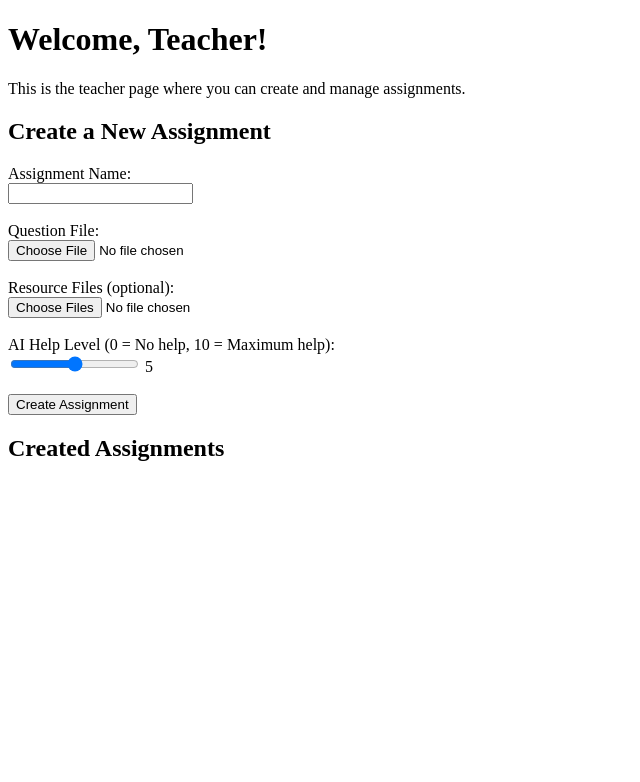
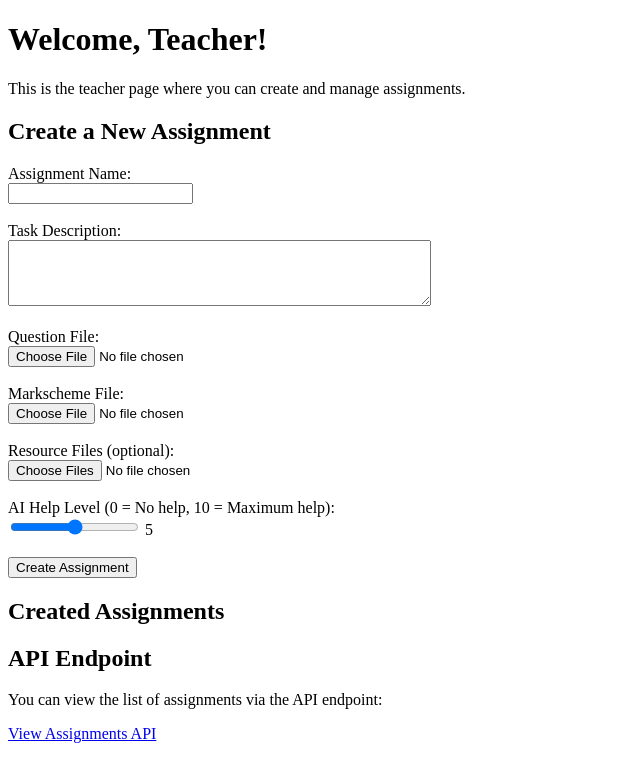
Before and after one commit to ArthurAllilaire/icnoslack, a Flask app: page /teacher in a window 1280 px wide. Shown: the top 782 px of the page, without its empty margins (0-640 px from the left). Run offline with Flask 3, Linux system fonts and the light colour scheme.

Commit message:
feat(teacher.html form)

```diff
--- a/app.py
+++ b/app.py
@@ -1,8 +1,10 @@
-from flask import Flask, render_template, request
+from flask import Flask, render_template, request, redirect, url_for, jsonify
 import os
 import createAssignment as ca
 
 app = Flask(__name__)
+
+assignments = []
 
 @app.route('/')
 def home():
--- a/templates/teacher.html
+++ b/templates/teacher.html
@@ -5,77 +5,9 @@
     <meta name="viewport" content="width=device-width, initial-scale=1.0">
     <title>Teacher Page</title>
     <script>
-        // Array to store the assignments
-        let assignments = [];
-
-        // Function to handle the assignment creation
-        function createAssignment(event) {
-            event.preventDefault(); // Prevent form submission (page reload)
-
-            // Get the values from the form
-            const assignmentName = document.getElementById("assignmentName").value;
-            const questionFile = document.getElementById("questionFile").files[0];
-            const resourceFiles = document.getElementById("resourceFiles").files;
-            const aiHelpLevel = document.getElementById("aiHelpLevel").value;
-
-            // Check if the assignment name and question file are provided
-            if (!assignmentName || !questionFile) {
-                alert("Please provide an assignment name and a question file.");
-                return;
-            }
-
-            // Create an object to store the assignment details
-            const newAssignment = {
-                name: assignmentName,
-                questionFile: questionFile.name,
-                resourceFiles: Array.from(resourceFiles).map(file => file.name),
-                aiHelpLevel: aiHelpLevel
-            };
-
-            // Add the new assignment to the assignments array
-            assignments.push(newAssignment);
-
-            // Display the assignments on the page
-            displayAssignments();
-
-            // Clear the form fields after submission
-            document.getElementById("assignmentForm").reset();
-        }
-
-        // Function to display the list of assignments
-        function displayAssignments() {
-            const assignmentsList = document.getElementById("assignmentsList");
-            assignmentsList.innerHTML = ""; // Clear current list
-
-            // Loop through the assignments array and display each assignment
-            assignments.forEach((assignment, index) => {
-                const assignmentDiv = document.createElement("div");
-                assignmentDiv.classList.add("assignment");
-                assignmentDiv.innerHTML = `
-                    <h3>Assignment ${index + 1}: ${assignment.name}</h3>
-                    <p>Question File: <a href="#" onclick="alert('Downloading: ${assignment.questionFile}')">${assignment.questionFile}</a></p>
-                    <p>Resource Files: ${assignment.resourceFiles.map(file =>
-                        `<a href="#" onclick="alert('Downloading: ${file}')">${file}</a>`).join(", ")}</p>
-                    <p>AI Help Level: ${assignment.aiHelpLevel}</p>
-                    <button onclick="deleteAssignment(${index})">Delete Assignment</button>
-                `;
-                assignmentsList.appendChild(assignmentDiv);
-            });
-        }
-
-        // Function to update the display of the help level as the slider is moved
         function updateHelpLevel() {
-            const helpLevel = document.getElementById("aiHelpLevel").value;
-            document.getElementById("helpLevelDisplay").innerText = helpLevel;
-        }
-
-        // Function to delete an assignment by index
-        function deleteAssignment(index) {
-            // Remove the assignment from the array
-            assignments.splice(index, 1);
-
-            // Re-render the assignments list
-            displayAssignments();
+            const helpLevel = document.getElementById('aiHelpLevel').value;
+            document.getElementById('helpLevelDisplay').innerText = helpLevel;
         }
     </script>
 </head>
@@ -84,12 +16,18 @@
     <p>This is the teacher page where you can create and manage assignments.</p>
 
     <h2>Create a New Assignment</h2>
-    <form id="assignmentForm" onsubmit="createAssignment(event)">
+    <form action="{{ url_for('uploadAssignment') }}" method="POST" enctype="multipart/form-data">
         <label for="assignmentName">Assignment Name:</label><br>
         <input type="text" id="assignmentName" name="assignmentName" required><br><br>
 
+        <label for="taskDescription">Task Description:</label><br>
+        <textarea id="taskDescription" name="taskDescription" rows="4" cols="50"></textarea><br><br>
+
         <label for="questionFile">Question File:</label><br>
         <input type="file" id="questionFile" name="questionFile" required><br><br>
+
+        <label for="markschemeFile">Markscheme File:</label><br>
+        <input type="file" id="markschemeFile" name="markschemeFile" required><br><br>
 
         <label for="resourceFiles">Resource Files (optional):</label><br>
         <input type="file" id="resourceFiles" name="resourceFiles" multiple><br><br>
@@ -102,7 +40,23 @@
     </form>
 
     <h2>Created Assignments</h2>
-    <div id="assignmentsList"></div>
+    <div id="assignmentsList">
+        {% for assignment in assignments %}
+            <div class="assignment">
+                <h3>Assignment {{ loop.index }}: {{ assignment.name }}</h3>
+                <p>Task Description: {{ assignment.taskDescription }}</p>
+                <p>Question File: <a href="#">{{ assignment.questionFile }}</a></p>
+                <p>Markscheme File: <a href="#">{{ assignment.markschemeFile }}</a></p>
+                <p>Resource Files: {% for file in assignment.resourceFiles %}
+                    <a href="#">{{ file }}</a>{% if not loop.last %}, {% endif %}
+                {% endfor %}</p>
+                <p>AI Help Level: {{ assignment.aiHelpLevel }}</p>
+            </div>
+        {% endfor %}
+    </div>
 
+    <h2>API Endpoint</h2>
+    <p>You can view the list of assignments via the API endpoint:</p>
+    <a href="{{ url_for('viewAssignments') }}" target="_blank">View Assignments API</a>
 </body>
 </html>
```
